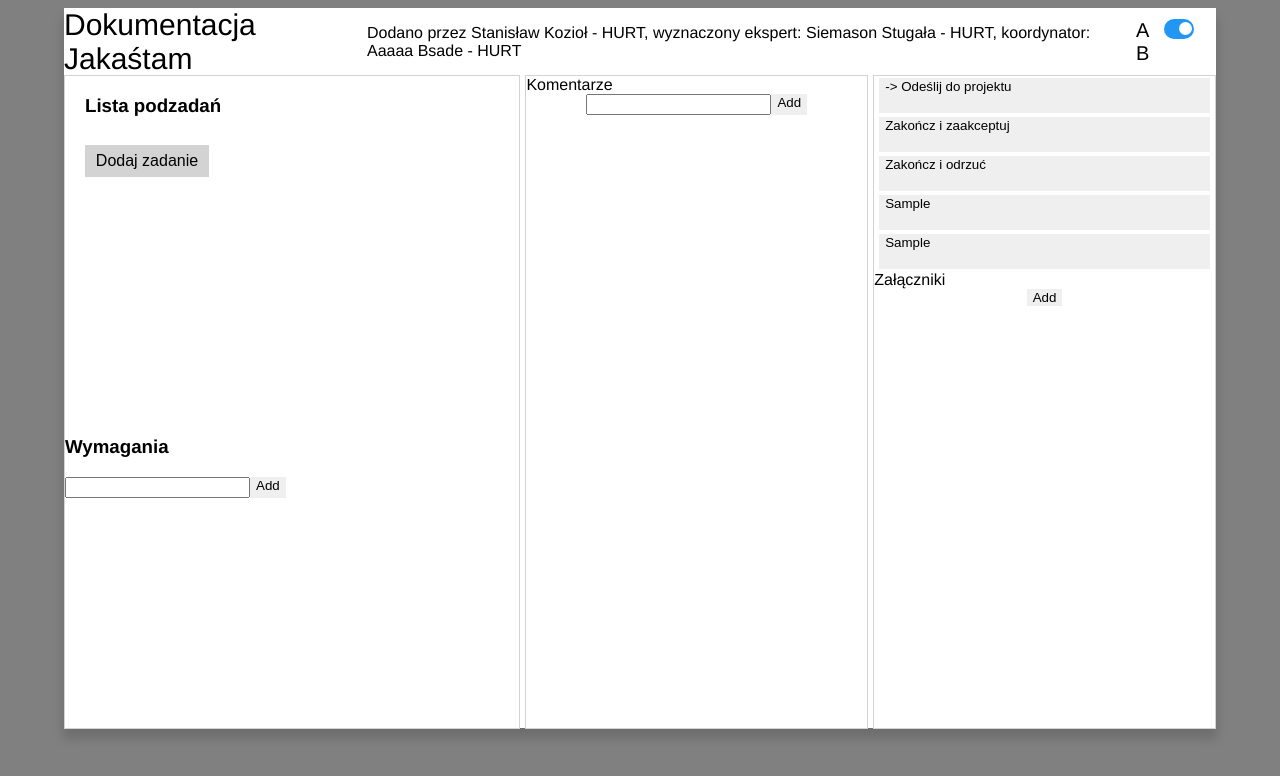
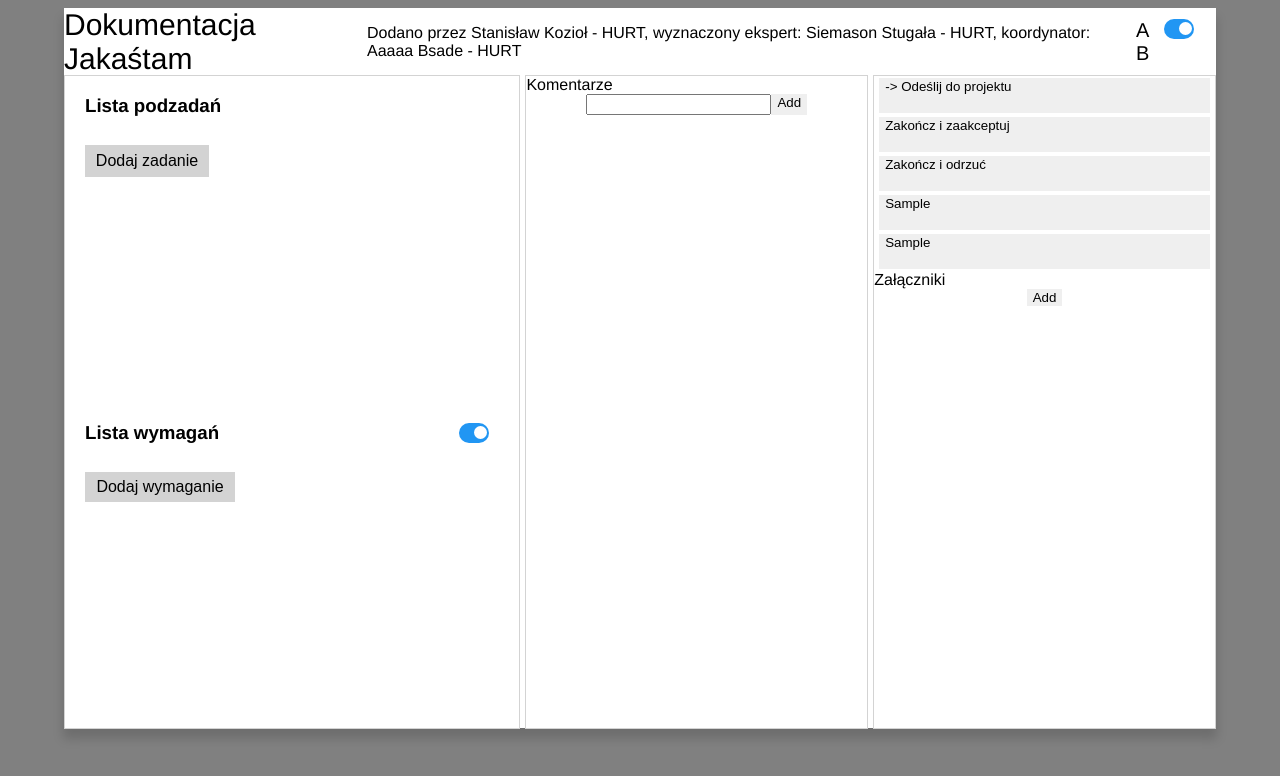
Before and after one commit to skoziol/koordynator, a Vue app: page / in a window 1280 px wide. Shown: the top 776 px of the page. Built offline with nearby package versions, Linux system fonts and the light colour scheme.

Commit message:
Complete styling requirements & tasks

```diff
--- a/src/components/Popup.vue
+++ b/src/components/Popup.vue
@@ -21,7 +21,6 @@
         <button class="sample">Zakończ i odrzuć</button>
         <button class="sample">Sample</button>
         <button class="sample">Sample</button>
-
         <FilesSection/>
       </div>
     </div>
--- a/src/components/RequirementsSection.vue
+++ b/src/components/RequirementsSection.vue
@@ -1,50 +1,105 @@
 <template>
     <div class="requirements-section">
-      <h3>Wymagania</h3>
-      <span v-if="requirementsList.length > 0">{{completedRequirements/requirementsList.length * 100}}%</span> <progress :max="requirementsList.length" :value="completedRequirements" v-if="requirementsList.length > 0"></progress>
-      <div class="requirement" v-for="requirement in requirementsList" :key="requirement">
+      <div class="headline">
+        <h3>Lista wymagań</h3>
+        <Slider :height="30" style="margin: 0 10px;"/>
+        <button v-if="requirementsList.length> 0 && showCompleteElements" @click="showCompleteElements = false">ukryj zrealizowane wymagania</button>
+        <button v-if="requirementsList.length> 0 && !showCompleteElements" @click="showCompleteElements = true">pokaż zrealizowane wymagania</button>
+      </div>
+      <div class="progress">
+        <span v-if="requirementsList.length > 0">{{completedRequirements/requirementsList.length * 100}}%</span>
+        <progress :max="requirementsList.length" :value="completedRequirements" v-if="requirementsList.length > 0"></progress>
+      </div>
+      <div class="requirement" v-for="requirement in requirementsList" :key="requirement" :class="{hide: !showCompleteElements && requirement.status}">
         <div class="requirement-info">
-          <input type="checkbox" v-model="requirement.status" @change="RequirementCompleted(requirement.status)">
-          <span :class="{'line-through': requirement.status}">{{requirement.name}}</span>
+          <input type="checkbox" v-model="requirement.status" @change="requirementCompleted(requirement.status)">
+          <span v-if="!requirement.editMode" :class="{'line-through': requirement.status}" @click="editRequirement(requirement.id)">{{requirement.name}}</span>
+          <input type="text" v-model="gryfindor" @blur="cancelTimeoutEdit" v-else>
+          <button v-if="requirement.editMode" @click="saveEdit(gryfindor !== requirement.name)">zapisz</button>
+          <button v-if="requirement.editMode" @click="cancelEdit()">anuluj</button>
+          <button v-if="requirement.editMode" @click="deleteThis()">delete</button>
         </div>
         <div class="requirement-detail">
-          Dodano przez {{requirement.addedBy}}, {{requirement.time}}
+          {{slytherin}} {{requirement.addedBy}}, {{requirement.time}}
         </div>
       </div>
-      <div class="addRequirements">
-        <input type="text" v-model="newRequirement">
-        <button @click="addRequirements()">Add</button>
+      <div class="addRequirement" :class="{isFocused: newReq, notFocused: !newReq}">
+        <button v-show="!newReq" @click="newReq = true">Dodaj wymaganie</button>
+        <textarea v-show="newReq" @show="focus" rows="4" v-model="newRequirement"></textarea>
+        <div class="row">
+          <button @click="addRequirement()" :class="{active: newRequirement.length > 0}" v-show="newReq">Dodaj</button>
+          <button @click="newReq = false; newRequirement='';" v-show="newReq">Anuluj</button>
+        </div>
       </div>
   </div>
 </template>
 
 <script>
 import moment from 'moment'
+import Slider from './Slider'
 export default {
   name: 'requirements',
+  components:{
+    Slider
+  },
    data () {
     return {
       completedRequirements: 0,
       newRequirement:'',
-      requirementsList: []
+      requirementsList: [],
+      showCompleteElements: false,
+      newReq: false,
+      gryfindor: '',
+      requirementID: 0,
+      slytherin: 'Dodano przez'
     }
   },
   methods: {
-    addRequirements() {
+    addRequirement() {
       if(this.newRequirement.length === 0) return
       this.requirementsList.push({
           name: this.newRequirement,
+          id: this.requirementID,
           status: false,
+          editMode: false,
           addedBy: 'Stanisław Kozioł - partner HURT',
-          time: moment().locale('pl').format('DD-MM-YYYY, HH:mm:ss ')
+          time: moment().locale('pl').format('DD-MM-YYYY, HH:mm')
         })
       this.newRequirement = ''
+      this.requirementID++
+      this.newReq = false
     },
-    RequirementCompleted(){
+    requirementCompleted(){
       this.completedRequirements = 0
       this.requirementsList.map(requirement => {
         if(requirement.status) this.completedRequirements ++
       })
+    },
+    editRequirement(id){
+      const edditingRequirement = this.requirementsList.find(r => r.id === id)
+      edditingRequirement.editMode = true
+      this.gryfindor = edditingRequirement.name
+    },
+    cancelEdit(){
+      const edditingRequirement = this.requirementsList.find(r => r.editMode === true)
+      edditingRequirement.editMode = false
+      this.gryfindor = ''
+    },
+    cancelTimeoutEdit(){
+      setTimeout(()=>this.cancelEdit(), 50)
+    },
+    saveEdit(isChange){
+      if(isChange){
+        const edditingRequirement = this.requirementsList.find(r => r.editMode === true)
+        edditingRequirement.name = this.gryfindor
+        edditingRequirement.editMode = false
+        edditingRequirement.time = moment().locale('pl').format('DD-MM-YYYY, HH:mm')
+        this.slytherin = 'Edytowano przez'
+      }
+    },
+    deleteThis(){
+      const deleteElement = this.requirementsList.find(r => r.editMode === true)
+      this.requirementsList.splice(this.requirementsList.indexOf(deleteElement), 1)
     }
   }
 }
@@ -53,6 +108,39 @@ export default {
 <style lang="scss" scoped>
 .requirements-section{
   flex-grow:1;
+  margin: 0 20px;
+
+  .headline{
+    display:flex;
+    align-items: center;
+    justify-content: center;
+
+    h3{
+      flex-grow:1;
+    }
+
+    button{
+      height: 30px;
+      display:flex;
+      font-size:16px;
+      align-items: center;
+      justify-content: center;
+    }
+  }
+
+  .progress{
+    display:flex;
+
+    span{
+      flex-basis: 50px;
+    }
+
+    progress{
+      height: 20px;
+      flex-grow:1;
+      transition: all 0.3s ease;
+    }
+  }
 
   .requirement{
     display:flex;
@@ -61,6 +149,10 @@ export default {
     flex-direction: column;
     font-size: 15px;
     height: 50px;
+
+    &.hide{
+      display: none;
+    }
 
     .line-through{
       text-decoration: line-through;
@@ -72,14 +164,61 @@ export default {
       justify-content: start;
     }
     .requirement-detail{
+      margin-left: 20px;
       display:flex;
       align-items: center;
       justify-content: start;
     }
   }
 
-  .addRequirements{
-  display:flex;
+
+  .addRequirement{
+    display:flex;
+    flex-direction: column;
+    position: relative;
+    margin: 10px 0 ;
+
+    .row{
+      display:flex;
+
+      button{
+        &+button{
+          margin-left:10px;
+        }
+      }
+    }
+
+    &.isFocused{
+      button{
+        align-items: center;
+        justify-content: center;
+        font-size: 17px;
+        font-weight: 500;
+        height: 30px;
+        width: 60px;
+        transition: 0.25s ease;
+        margin-top: 10px;
+        &.active{
+          background: #2196F3;
+          color: white;
+        }
+      }
+    }
+
+    &.notFocused{
+      button{
+        display: flex;
+        align-items: center;
+        justify-content: center;
+        border: none;
+        background: lightgray;
+        font-size: 16px;
+        color: black;
+        height: 30px;
+        width: 150px;
+
+      }
+    }
   }
 }
 </style>
--- a/src/components/TaskSection.vue
+++ b/src/components/TaskSection.vue
@@ -12,17 +12,19 @@
       <div class="task" v-for="task in taskList" :key="task" :class="{hide: !showCompleteElements && task.status}">
         <input ref="taskCheckbox" type="checkbox" v-model="task.status" @change="taskCompeted(task.status)">
         <span :class="{'line-through': task.status}" v-if="!task.editMode" @click="editTask(task.id)">{{task.name}}</span>
-        <input type="text" v-model="mordor" v-else>
+        <input type="text" v-model="mordor" class="mordor" @blur="cancelTimeoutEdit"  v-else>
         <button v-if="!task.editMode" @click="attachExpert">przypisz do experta</button>
         <button v-if="task.editMode" @click="saveEdit(mordor !== task.name)">zapisz</button>
         <button v-if="task.editMode" @click="cancelEdit()">anuluj</button>
+        <button v-if="task.editMode" @click="deleteThis()">delete</button>
       </div>
       <div class="addTask" :class="{isFocused: newTask, notFocused: !newTask}">
         <input type="text" placeholder="Dodaj zadanie" v-model="newTaskName" @focus="newTask = true" v-show="!newTask">
         <textarea v-show="newTask" @show="focus" rows="4" v-model="newTaskName"></textarea>
         <div class="row">
           <button @click="addTask()" :class="{active: newTaskName.length > 0}" v-show="newTask">Dodaj</button>
-          <button @click="newTask = false; newTaskName='';" v-show="newTask">Anuluj</button></div>
+          <button @click="newTask = false; newTaskName='';" v-show="newTask">Anuluj</button>
+        </div>
       </div>
   </div>
 </template>
@@ -73,12 +75,19 @@ export default {
       edditingTask.editMode = false
       this.mordor = ''
     },
+    cancelTimeoutEdit(){
+      setTimeout(()=>this.cancelEdit(), 50)
+    },
     saveEdit(isChange){
       if(isChange){
         const edditingTask = this.taskList.find(t => t.editMode === true)
         edditingTask.name = this.mordor
         edditingTask.editMode = false
       }
+    },
+    deleteThis(){
+      const deleteTask = this.taskList.find(t => t.editMode === true)
+      this.taskList.splice(this.taskList.indexOf(deleteTask), 1)
     }
   }
 }
@@ -99,7 +108,11 @@ export default {
     }
 
     button{
-      height: 20px;
+      height: 30px;
+      display:flex;
+      font-size:16px;
+      align-items: center;
+      justify-content: center;
     }
   }
 
```
